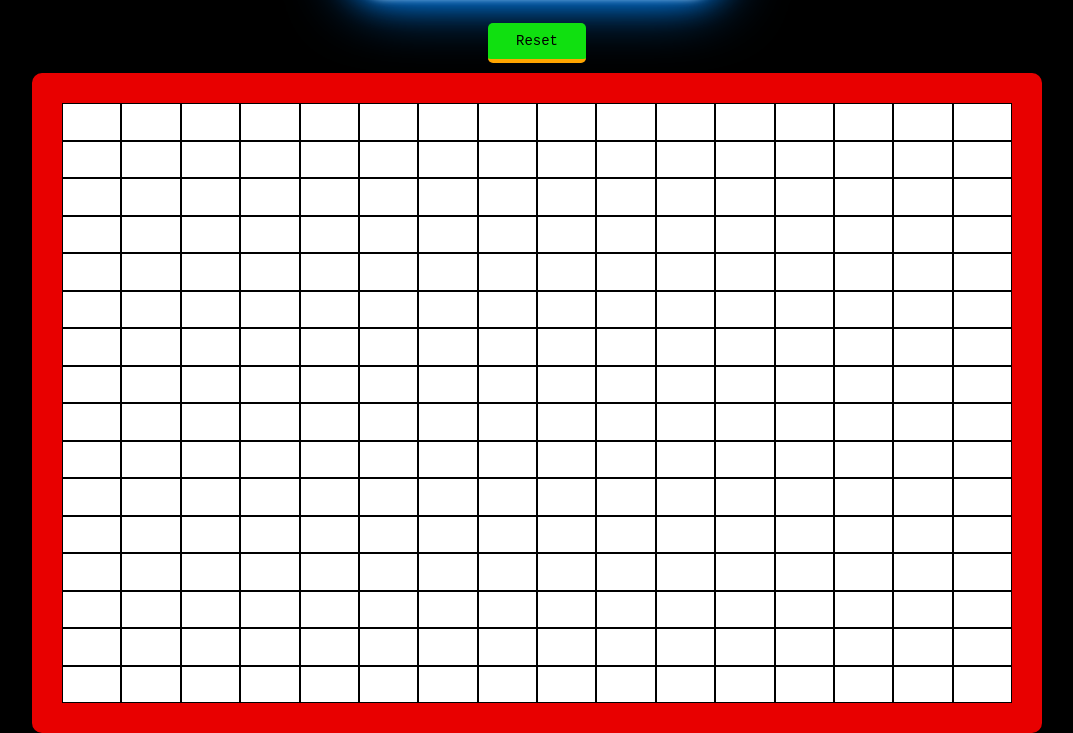
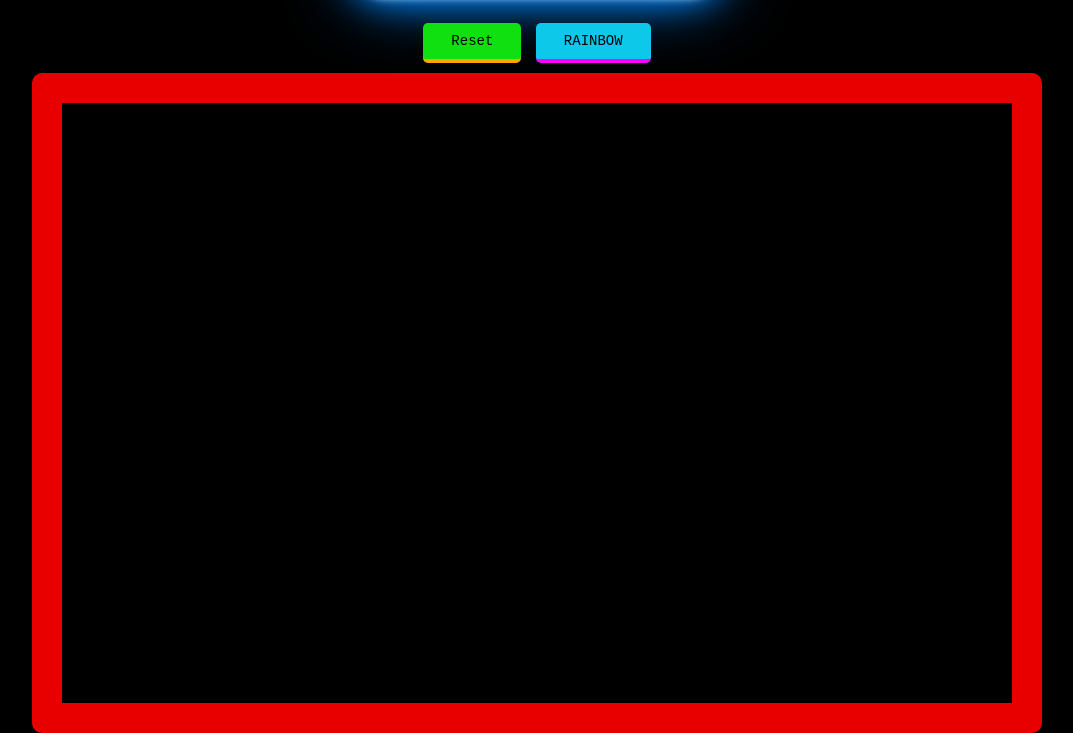
Before and after one commit to JustinNTL/Etch-A-Sketch, a plain HTML site: page index.html in a window 1280 px wide. Shown: the part 164-897 px from the top of the page, without its empty margins (103-1176 px from the left). Drawn offline with Linux system fonts and the light colour scheme.

Commit message:
Create button for rainbow mode and div container for buttons in html, Group buttons with similar styles in css, Initiate function and event listener for rainbow button

```diff
--- a/css/style.css
+++ b/css/style.css
@@ -87,22 +87,33 @@ h1:focus {
     }
 }
 
-.resetBtn {
-  background-color: rgb(16, 224, 16);
+.resetBtn,
+.colorBtn {
   border: 0px;
-  margin: 10px 0px 10px 0px;
+  margin: 10px 5px 10px 5px;
   padding: 10px 28px 10px 28px;
   font-size: 14px;
   font-family: monospace;
   transition: all .3s;
   border-radius: 5px;
+}
+
+.resetBtn {
+  background-color: rgb(16, 224, 16);
   border-bottom: 4px solid orange;
 }
 
-.resetBtn:hover {
+.resetBtn:hover,
+.colorBtn:hover {
   transform: scale(1.05);
 }
 
-.resetBtn:active {
+.resetBtn:active,
+.colorBtn:active {
   transform: scale(.95);
 }
+
+.colorBtn {
+  background-color: rgb(13, 200, 233);
+  border-bottom: 4px solid rgb(255, 0, 255);
+}
--- a/index.html
+++ b/index.html
@@ -11,7 +11,10 @@
 </head>
 <body>
   <h1>JNTL Etch-a-Sketch</h1>
-  <button class="resetBtn">Reset</button>
+  <div class="buttons">
+    <button class="resetBtn">Reset</button>
+    <button class="colorBtn">RAINBOW</button>
+  </div>
   <div width="1900" height="1200" class="gridPanels"></div>
 </body>
 </html>
--- a/js/etch-a-sketch.js
+++ b/js/etch-a-sketch.js
@@ -35,4 +35,11 @@ updateGrid = () => {
 const resetBtn = document.querySelector('.resetBtn');
 resetBtn.addEventListener('click', updateGrid);
 
+rainbowPanel = () => {
+
+}
+
+const colorBtn = document.querySelector('colorBtn');
+colorBtn.addEventListener('click', rainbowPanel);
+
 generateGrid(defaultColumn, defualtRow);
```
